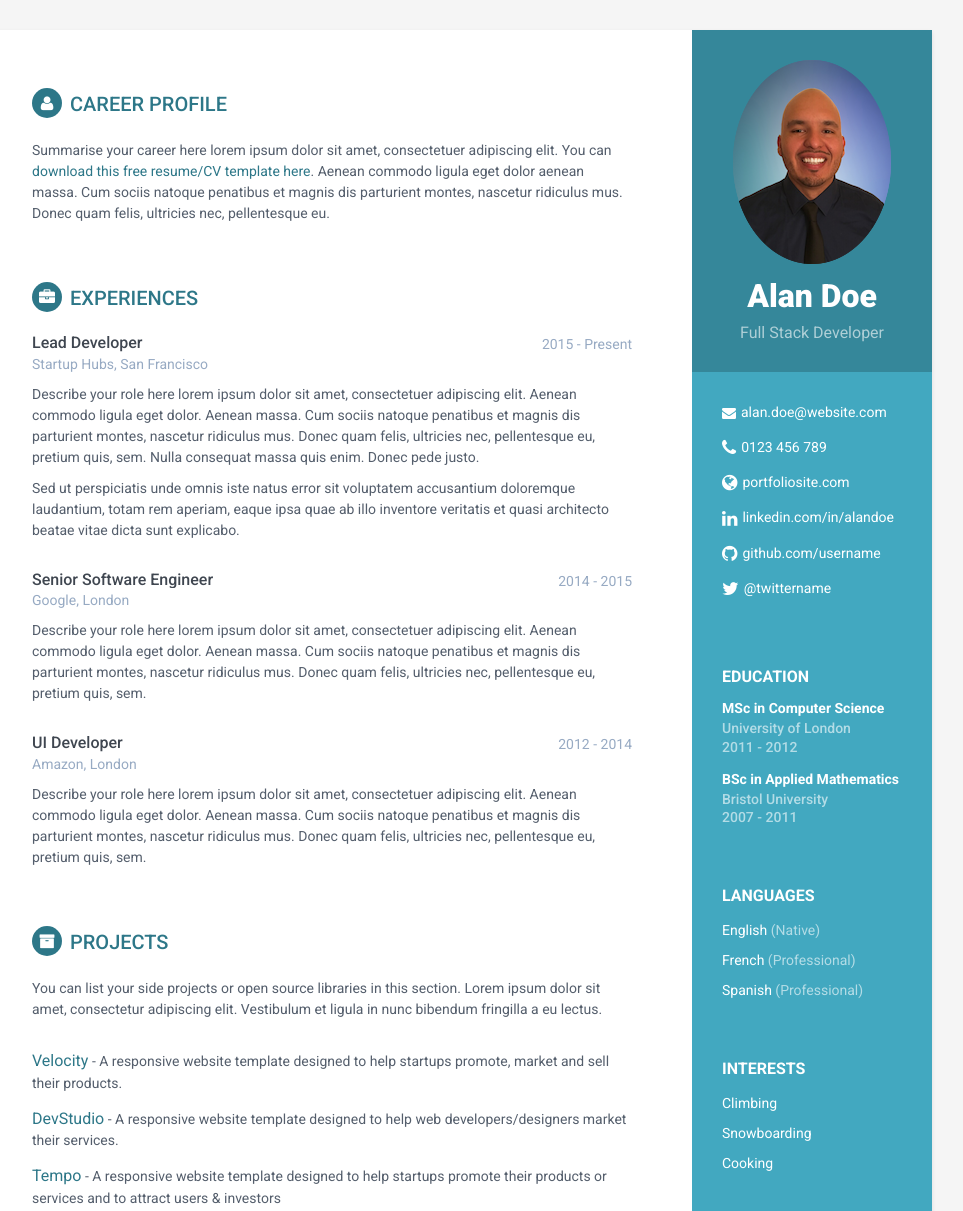
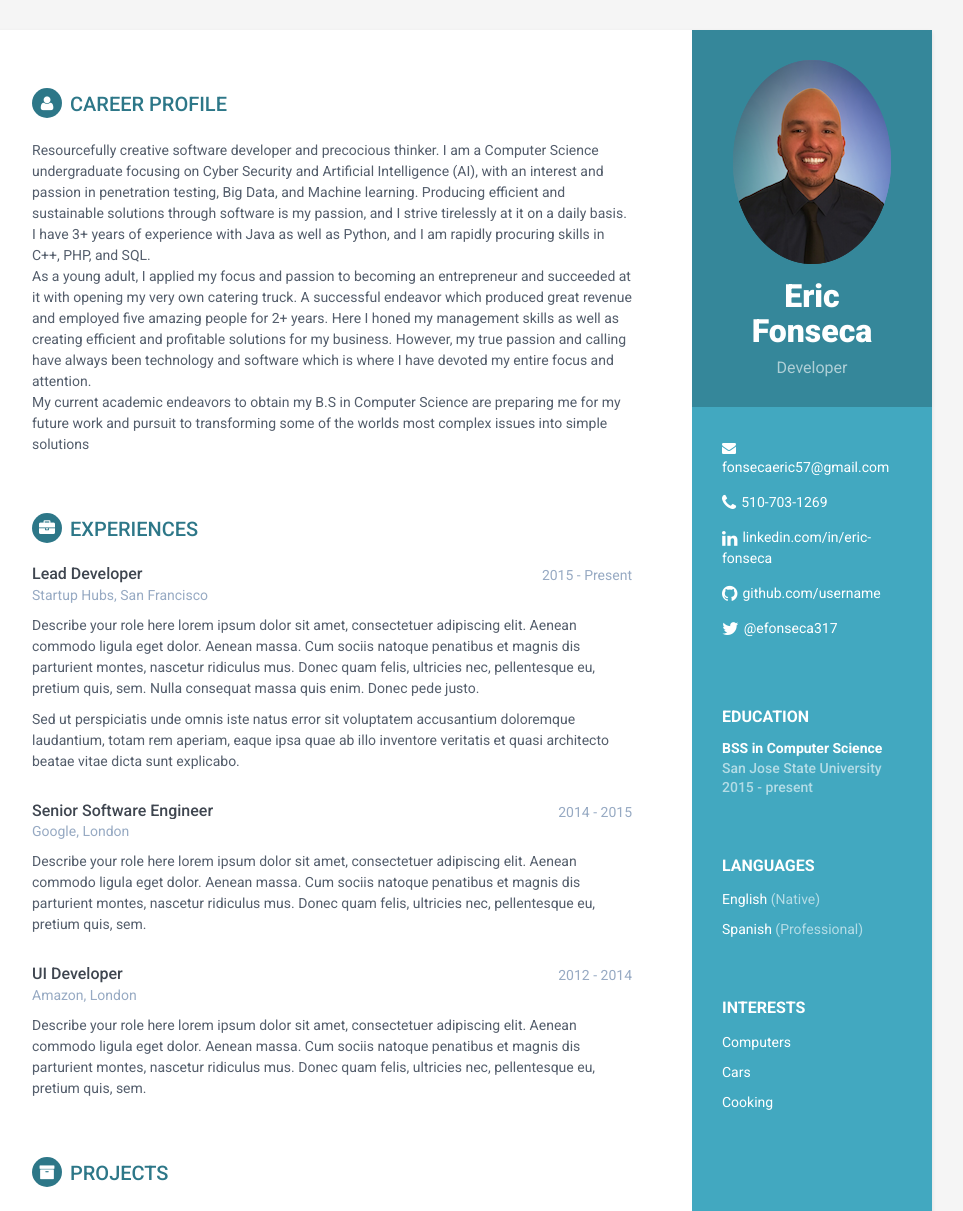
Before and after one commit to fonsecaeric57/LandingPage, a plain HTML site: page index.html in a window 1280 px wide. Shown: the top 1211 px of the page, without its empty margins (188-1151 px from the left). Drawn offline with Linux system fonts and the light colour scheme.

Commit message:
performed some edits ( career profile, contacts, education )

```diff
--- a/index.html
+++ b/index.html
@@ -31,31 +31,26 @@
         <div class="sidebar-wrapper">
             <div class="profile-container">
                 <img class="profile" src="assets/images/profile.png" alt="" />
-                <h1 class="name">Alan Doe</h1>
-                <h3 class="tagline">Full Stack Developer</h3>
+                <h1 class="name">Eric Fonseca </h1>
+                <h3 class="tagline">Developer</h3>
             </div><!--//profile-container-->
 
             <div class="contact-container container-block">
                 <ul class="list-unstyled contact-list">
-                    <li class="email"><i class="fa fa-envelope"></i><a href="mailto: yourname@email.com">alan.doe@website.com</a></li>
-                    <li class="phone"><i class="fa fa-phone"></i><a href="tel:0123 456 789">0123 456 789</a></li>
-                    <li class="website"><i class="fa fa-globe"></i><a href="http://themes.3rdwavemedia.com/website-templates/free-responsive-website-template-for-developers/" target="_blank">portfoliosite.com</a></li>
-                    <li class="linkedin"><i class="fa fa-linkedin"></i><a href="#" target="_blank">linkedin.com/in/alandoe</a></li>
-                    <li class="github"><i class="fa fa-github"></i><a href="#" target="_blank">github.com/username</a></li>
-                    <li class="twitter"><i class="fa fa-twitter"></i><a href="https://twitter.com/3rdwave_themes" target="_blank">@twittername</a></li>
+                    <li class="email"><i class="fa fa-envelope"></i><a href="fonsecaeric57@gmail.com">fonsecaeric57@gmail.com</a></li>
+                    <li class="phone"><i class="fa fa-phone"></i><a href="tel:510-703-1269">510-703-1269</a></li>
+                    <li class="linkedin"><i class="fa fa-linkedin"></i><a href="www.linkedin.com/in/eric-fonseca" target="_blank">linkedin.com/in/eric-fonseca</a></li>
+                    <li class="github"><i class="fa fa-github"></i><a href="https://github.com/fonsecaeric57" target="_blank">github.com/username</a></li>
+                    <li class="twitter"><i class="fa fa-twitter"></i><a href="https://twitter.com/efonseca317" target="_blank">@efonseca317</a></li>
                 </ul>
             </div><!--//contact-container-->
             <div class="education-container container-block">
                 <h2 class="container-block-title">Education</h2>
+
                 <div class="item">
-                    <h4 class="degree">MSc in Computer Science</h4>
-                    <h5 class="meta">University of London</h5>
-                    <div class="time">2011 - 2012</div>
-                </div><!--//item-->
-                <div class="item">
-                    <h4 class="degree">BSc in Applied Mathematics</h4>
-                    <h5 class="meta">Bristol University</h5>
-                    <div class="time">2007 - 2011</div>
+                    <h4 class="degree">BSS in Computer Science </h4>
+                    <h5 class="meta">San Jose State University</h5>
+                    <div class="time">2015 - present</div>
                 </div><!--//item-->
             </div><!--//education-container-->
 
@@ -63,7 +58,6 @@
                 <h2 class="container-block-title">Languages</h2>
                 <ul class="list-unstyled interests-list">
                     <li>English <span class="lang-desc">(Native)</span></li>
-                    <li>French <span class="lang-desc">(Professional)</span></li>
                     <li>Spanish <span class="lang-desc">(Professional)</span></li>
                 </ul>
             </div><!--//interests-->
@@ -71,8 +65,8 @@
             <div class="interests-container container-block">
                 <h2 class="container-block-title">Interests</h2>
                 <ul class="list-unstyled interests-list">
-                    <li>Climbing</li>
-                    <li>Snowboarding</li>
+                    <li>Computers</li>
+                    <li>Cars</li>
                     <li>Cooking</li>
                 </ul>
             </div><!--//interests-->
@@ -84,7 +78,13 @@
             <section class="section summary-section">
                 <h2 class="section-title"><i class="fa fa-user"></i>Career Profile</h2>
                 <div class="summary">
-                    <p>Summarise your career here lorem ipsum dolor sit amet, consectetuer adipiscing elit. You can <a href="http://themes.3rdwavemedia.com/website-templates/orbit-free-resume-cv-template-for-developers/" target="_blank">download this free resume/CV template here</a>. Aenean commodo ligula eget dolor aenean massa. Cum sociis natoque penatibus et magnis dis parturient montes, nascetur ridiculus mus. Donec quam felis, ultricies nec, pellentesque eu.</p>
+                    <p>
+                        Resourcefully creative software developer and precocious thinker. I am a Computer Science undergraduate focusing on Cyber Security and Artificial Intelligence (AI), with an interest and passion in penetration testing, Big Data, and Machine learning. Producing efficient and sustainable solutions through software is my passion, and I strive tirelessly at it on a daily basis. I have 3+ years of experience with Java as well as Python, and I am rapidly procuring skills in C++, PHP, and SQL.<br>
+
+As a young adult, I applied my focus and passion to becoming an entrepreneur and succeeded at it with opening my very own catering truck. A successful endeavor which produced great revenue and employed five amazing people for 2+ years. Here I honed my management skills as well as creating efficient and profitable solutions for my business. However, my true passion and calling have always been technology and software which is where I have devoted my entire focus and attention. <br>
+
+My current academic endeavors to obtain my B.S in Computer Science are preparing me for my future work and pursuit to transforming some of the worlds most complex issues into simple solutions
+                    </p>
                 </div><!--//summary-->
             </section><!--//section-->
 
```
